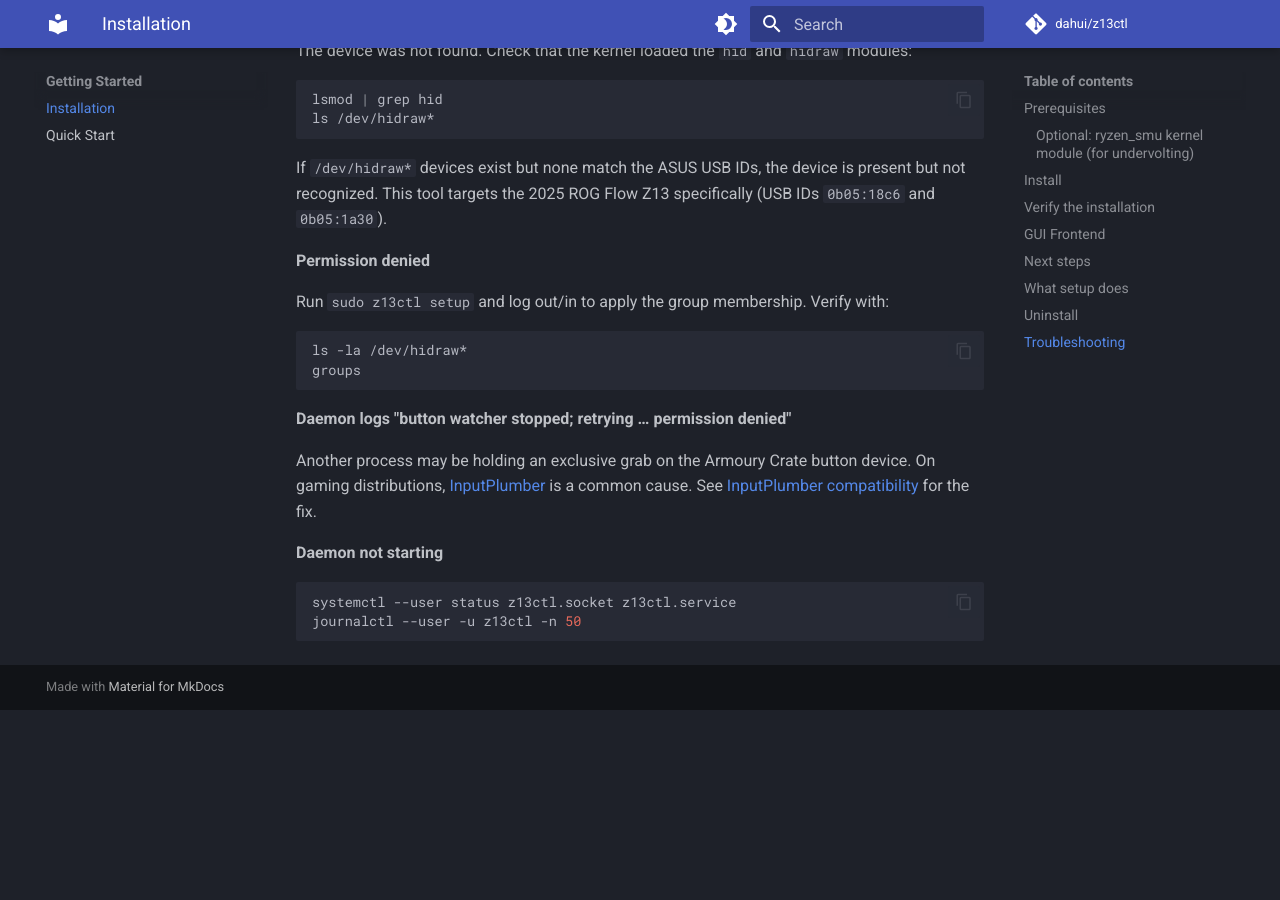
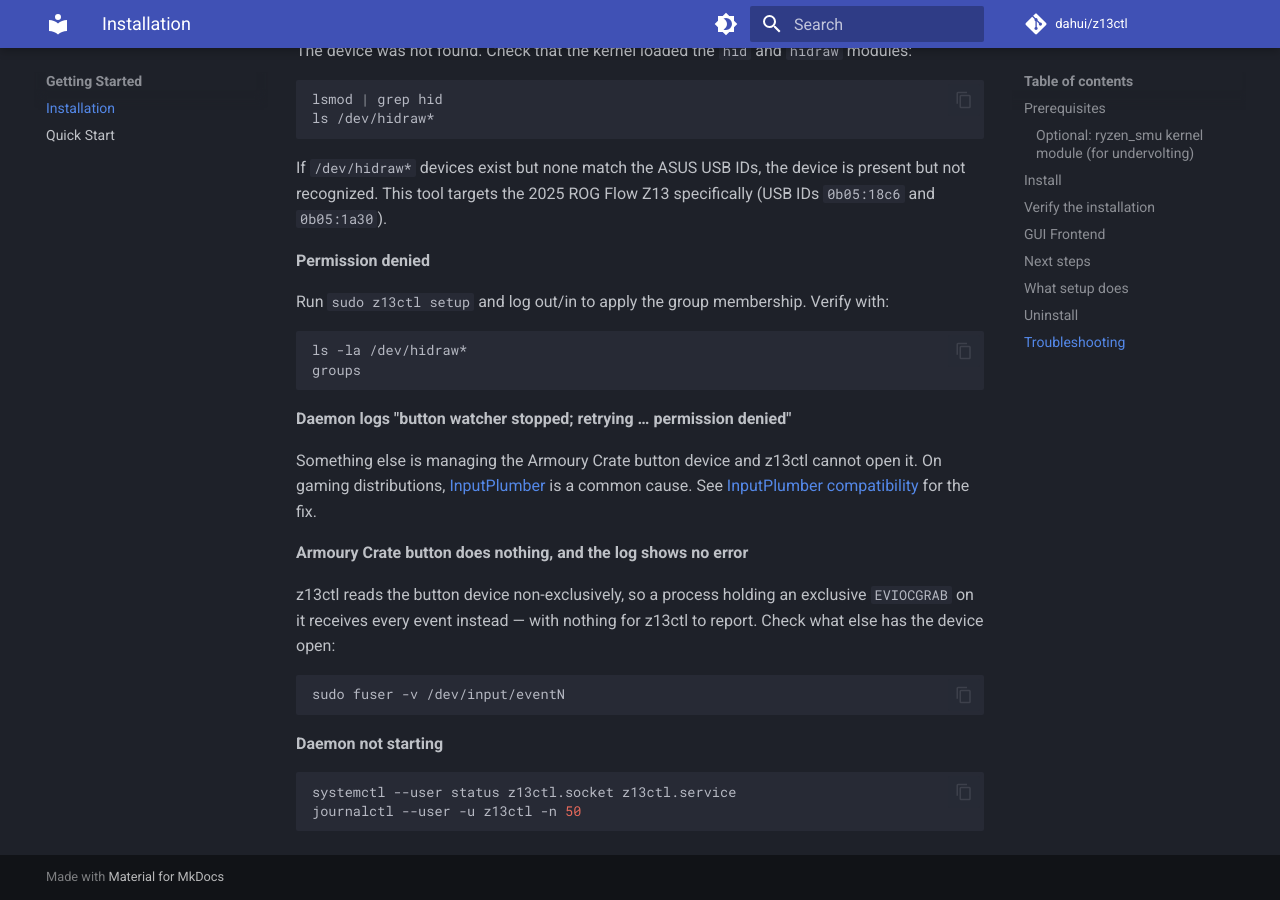
Before and after one commit to dahui/z13ctl, an MkDocs documentation site: the page built from docs/installation.md, in a window 1280 px wide and 900 px high, scrolled down 4135 px. Built offline with MkDocs 1.6.1 and Material for MkDocs 9.7.7, drawn with Linux system fonts in a browser that asks for light colours; comment, search, counter and statistics services are not loaded; before the commit the page ends 4845 px from its top, so only the background shows below that.

Commit message:
chore: docs update

````diff
--- a/docs/installation.md
+++ b/docs/installation.md
@@ -305,10 +305,20 @@
 
 **Daemon logs "button watcher stopped; retrying … permission denied"**
 
-Another process may be holding an exclusive grab on the Armoury Crate button
-device. On gaming distributions, [InputPlumber](https://github.com/ShadowBlip/InputPlumber)
+Something else is managing the Armoury Crate button device and z13ctl cannot open
+it. On gaming distributions, [InputPlumber](https://github.com/ShadowBlip/InputPlumber)
 is a common cause. See
 [InputPlumber compatibility](daemon.md#inputplumber-compatibility) for the fix.
+
+**Armoury Crate button does nothing, and the log shows no error**
+
+z13ctl reads the button device non-exclusively, so a process holding an exclusive
+`EVIOCGRAB` on it receives every event instead — with nothing for z13ctl to
+report. Check what else has the device open:
+
+```sh
+sudo fuser -v /dev/input/eventN
+```
 
 **Daemon not starting**
 
````
Also changed, not shown: CLAUDE.md (+11 -5 lines), docs/commands.md (+1 -1 lines), docs/daemon.md (+3 -2 lines).
